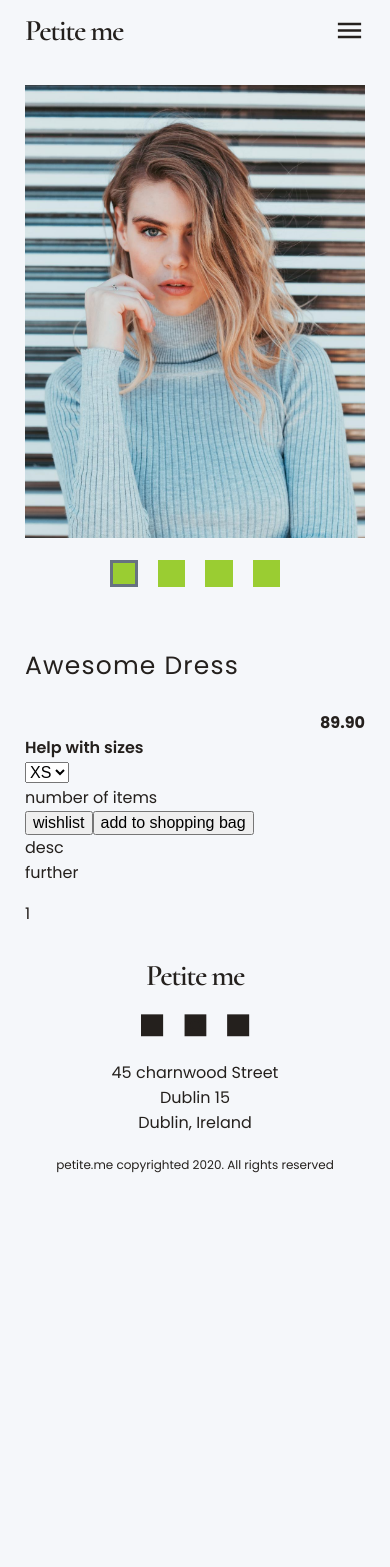
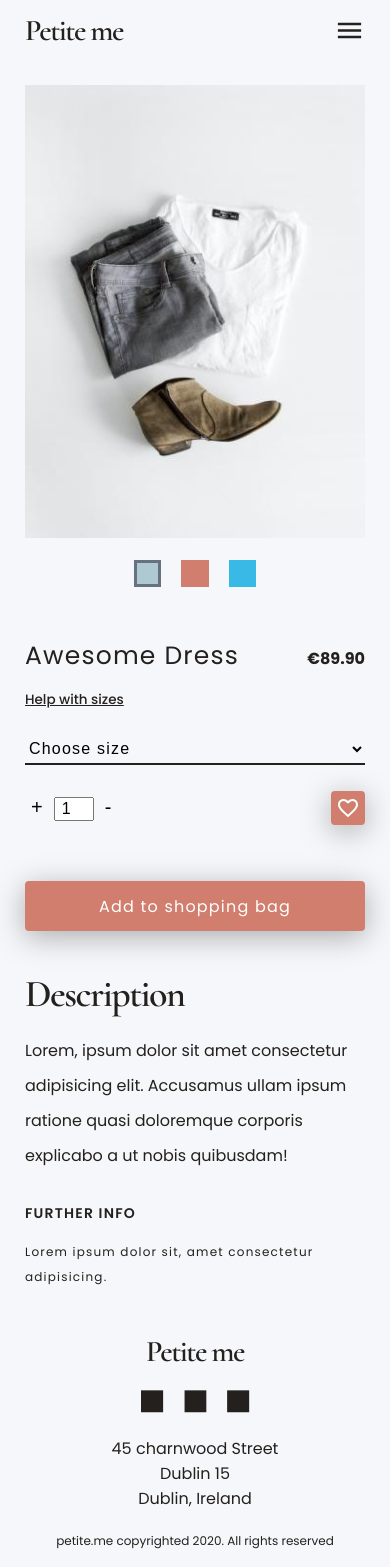
Before and after one commit to yurirech/petite-me-project, a Next.js app: page /categories/1/1 in a window 390 px wide. Before the commit the page ends 1191 px from the top, so only its background shows below. Built offline with nearby package versions, Linux system fonts and the light colour scheme.

Commit message:
mobile item collection finished

```diff
--- a/components/button/button.tsx
+++ b/components/button/button.tsx
@@ -1,18 +1,20 @@
 import styles from './button.module.scss';
 import uStyles from '../../styles/utils.module.scss';
 import classNames from 'classnames';
+import { Children } from 'react';
 
 interface Button {
-  title: string,
+  title?: string,
   backgroundColor?: string,
   type?: any
+  children?: any
 }
 
-const Button = ({title, type, backgroundColor }: Button) => {
+const Button = ({title, type, backgroundColor, children }: Button) => {
 
   return (
     <>
-      <button type={type} className={`${styles.button} ${styles[backgroundColor]}`}>{title}</button>
+      <button type={type} className={`${styles.button} ${styles[backgroundColor]}`}>{title}{children}</button>
     </>
   );
 }
--- /dev/null
+++ b/components/items-counter/items-counter.module.scss
@@ -0,0 +1,13 @@
+.itemsCounter {
+  button {
+    background-color: transparent;
+    border: none;
+    font-size: 2rem;
+  }
+
+  input {
+    max-width: 4rem;
+    text-align: center;
+    margin: 0 0.5rem;
+  }
+}
--- /dev/null
+++ b/components/items-counter/items-counter.tsx
@@ -0,0 +1,32 @@
+import { useState } from "react";
+import styles from "./items-counter.module.scss";
+
+const ItemsCounter = ({ value = 1, itemsInStock = 5 }) => {
+	const [numberOfItems, setNumberOfItems] = useState(value);
+
+	return (
+		<div className={styles.itemsCounter}>
+			<button
+				type="button"
+				onClick={() => {
+					if (numberOfItems < itemsInStock) setNumberOfItems(numberOfItems + 1);
+				}}
+			>
+				+
+			</button>
+			<input type="number" readOnly  value={numberOfItems} />
+			<button
+				type="button"
+				onClick={() => {
+					if (numberOfItems > 1) {
+						setNumberOfItems(numberOfItems - 1);
+					}
+				}}
+			>
+				-
+			</button>
+		</div>
+	);
+};
+
+export default ItemsCounter;
--- /dev/null
+++ b/components/select-menu/select-menu.module.scss
@@ -0,0 +1,15 @@
+@import "../../styles/_mixins.scss";
+
+.select {
+  width: 100%;
+  border: none;
+  border-bottom: 2px var(--color-petite-black) solid;
+  background-color: transparent;
+  min-height: 3.25rem;
+  transition: .6s;
+  outline: none;
+  margin: 1rem 0;
+
+  font-size: 1.6rem;
+  @include moreLetterSpacing;
+}
--- /dev/null
+++ b/components/select-menu/select-menu.tsx
@@ -0,0 +1,22 @@
+import styles from './select-menu.module.scss';
+
+interface SelectMenu {
+  name: string,
+  options: []
+}
+
+const SelectMenu = ({ name, options }) => {
+	return (
+		<>
+			<select name={name} id={name} className={styles.select}>
+				{options.map((option: string, i: number) => (
+					<option key={i} value={i}>
+						{option}
+					</option>
+				))}
+			</select>
+		</>
+	);
+};
+
+export default SelectMenu;
--- a/pages/categories/[category]/[item_id]/index.module.scss
+++ b/pages/categories/[category]/[item_id]/index.module.scss
@@ -16,12 +16,10 @@
 		margin-top: 1.15rem;
 
 		span {
-			background-color: yellowgreen;
 			width: 2.75rem;
 			height: 2.75rem;
 			display: block;
 			margin: 1rem;
-
 
 			&.selected {
 				border: 3px solid var(--color-petite-grey);
@@ -31,23 +29,74 @@
 
 	.info {
 		margin-top: 2.5rem;
+
+		.title {
 			display: flex;
-    flex-direction: column;
-
+			align-items: baseline;
 
 			p {
 				text-transform: capitalize;
 				font-size: 2.5rem;
-      display: inline-block;
+				margin: 1.5rem 0;
 				@include moreLetterSpacing;
 			}
 
 			small {
 				margin-left: auto;
 			}
+		}
 
 		a {
+			font-size: 1.35rem;
+			font-weight: 500;
+			margin-bottom: 1.25rem;
 			display: block;
+		}
+
+		form {
+			.layoutContainer {
+				margin-bottom: 4rem;
+				display: flex;
+				flex-wrap: wrap;
+				// justify-content: center;
+				align-items: center;
+
+				.numberOfItems {
+					margin: 2rem 0;
+					display: inline-block;
+				}
+
+				.wishlist {
+					margin-left: auto;
+					button {
+            display: flex;
+						padding: 0.5rem;
 					}
 				}
 			}
+    }
+
+    .description {
+      margin-top: 4rem;
+
+      p {
+        @include lineHeightP;
+      }
+    }
+
+    .furtherInfo {
+      margin: 3rem 0;
+
+      p {
+        @include moreLetterSpacing;
+        font-weight: 600;
+        font-size: 1.4rem;
+      }
+
+      small {
+        font-size: 75%;
+        @include moreLetterSpacing;
+      }
+    }
+	}
+}
--- a/pages/categories/[category]/[item_id]/index.tsx
+++ b/pages/categories/[category]/[item_id]/index.tsx
@@ -1,5 +1,6 @@
 import Head from "next/head";
 import Image from "next/image";
+import Link from "next/link";
 import { useRouter } from "next/router";
 
 import { Swiper, SwiperSlide } from "swiper/react";
@@ -9,6 +10,12 @@ import uStyles from "../../../../styles/utils.module.scss";
 
 import { getCategoryData } from "../../../../lib/categories";
 import DropdownMenu from "../../../../components/dropdown-menu/dropdown-menu";
+
+import SelectMenu from "../../../../components/select-menu/select-menu";
+import ItemsCounter from "../../../../components/items-counter/items-counter";
+import Button from "../../../../components/button/button";
+import Favorite from "../../../../public/icon/favorite-border.svg";
+import { useState } from "react";
 
 // export async function getStaticProps({params, items}) {
 //   try {
@@ -23,8 +30,42 @@ import DropdownMenu from "../../../../components/dropdown-menu/dropdown-menu";
 //   }
 // }
 
+const colors = ["#AFC9D2", "#D17E6E", "#39BAE6"];
+const photos = [
+	"/img/clothing-2.jpg",
+	"/img/who-are-we1.jpg",
+	"/img/model-1.jpg",
+	"/img/instapic.jpg",
+];
+
+const photosT = [
+	{
+		color: "#AFC9D2",
+		photos: [
+			"/img/clothing-2.jpg",
+			"/img/clothing-2.jpg",
+			"/img/clothing-2.jpg",
+
+		],
+	},
+	{
+		color: "#D17E6E",
+		photos: [
+			"/img/who-are-we1.jpg",
+			"/img/who-are-we1.jpg",
+			"/img/who-are-we1.jpg",
+		],
+	},
+	{
+		color: "#39BAE6",
+		photos: ["/img/model-1.jpg", "/img/model-1.jpg", "/img/model-1.jpg"],
+	},
+];
+
 const Item = () => {
 	const router = useRouter();
+	const [selectColor, setSelectColor] = useState(colors[0]);
+
 	return (
 		<>
 			<Head>
@@ -38,10 +79,13 @@ const Item = () => {
 							onSlideChange={() => console.log("slide change")}
 							onSwiper={(swiper) => console.log(swiper)}
 						>
+							{photos.map((photo) => {
+								return (
 									<SwiperSlide>
 										<div className={styles.swiperImgHolder}>
 											<Image
-										src="/img/model-1.jpg"
+												key={photo}
+												src={photo}
 												layout="responsive"
 												height="200"
 												width="150"
@@ -49,70 +93,62 @@ const Item = () => {
 											/>
 										</div>
 									</SwiperSlide>
-							<SwiperSlide>
-								<div className={styles.imgHolder}>
-									<Image
-										src="/img/model-1.jpg"
-										layout="responsive"
-										height="200"
-										width="150"
-										objectFit="cover"
-									/>
-								</div>
-							</SwiperSlide>
-							<SwiperSlide>
-								<div className={styles.imgHolder}>
-									<Image
-										src="/img/model-1.jpg"
-										layout="responsive"
-										height="200"
-										width="150"
-										objectFit="cover"
-									/>
-								</div>
-							</SwiperSlide>
-							<SwiperSlide>
-								<div className={styles.imgHolder}>
-									<Image
-										src="/img/model-1.jpg"
-										layout="responsive"
-										height="200"
-										width="150"
-										objectFit="cover"
-									/>
-								</div>
-							</SwiperSlide>
+								);
+							})}
 						</Swiper>
 					</section>
 					<section className={styles.colors}>
-						<span className={styles.selected}></span>
-						<span></span>
-						<span></span>
-						<span></span>
+						{colors.map((color) => (
+							<span
+								key={color}
+								style={{ backgroundColor: color }}
+								className={color === selectColor ? styles.selected : null}
+								onClick={() => setSelectColor(color)}
+							></span>
+						))}
 					</section>
 					<section className={styles.info}>
+						<div className={styles.title}>
 							<p>awesome dress</p>
 							<small>
-							<strong>89.90</strong>
+								<strong>€89.90</strong>
 							</small>
+						</div>
+						<Link href="/">
 							<a>Help with sizes</a>
+						</Link>
 						<form>
-							<select name="sizes" id="sizes">
-								<option value="x-small">XS</option>
-								<option value="small">S</option>
-								<option value="medium">M</option>
-								<option value="large">L</option>
-								<option value="x-large">XL</option>
-							</select>
-							<div className={styles.numberOfItems}>number of items</div>
-							<button>wishlist</button>
-							<button>add to shopping bag</button>
+							<div className={styles.layoutContainer}>
+								<SelectMenu
+									name="sizes"
+									options={["Choose size", "XS", "S", "M", "L", "XL"]}
+								/>
+								<div className={styles.numberOfItems}>
+									<ItemsCounter />
+								</div>
+								<div className={styles.wishlist}>
+									<Button type="button">
+										<Favorite width="24" height="24" fill="white" />
+									</Button>
+								</div>
+							</div>
+							<Button title="Add to shopping bag" />
 						</form>
-						<section className={styles.description}>desc</section>
-						<section className={styles.furtherInfo}>further</section>
+						<section className={styles.description}>
+							<h3>Description</h3>
+							<p>
+								Lorem, ipsum dolor sit amet consectetur adipisicing elit.
+								Accusamus ullam ipsum ratione quasi doloremque corporis
+								explicabo a ut nobis quibusdam!
+							</p>
 						</section>
-
-					<p>{router.query.item_id}</p>
+						<section className={styles.furtherInfo}>
+							<p>FURTHER INFO</p>
+							<small>
+								Lorem ipsum dolor sit, amet consectetur adipisicing.
+							</small>
+						</section>
+					</section>
 				</div>
 			</main>
 		</>
```
Also changed, not shown: public/icon/favorite-24px.svg (added), public/icon/favorite_border-24px.svg (added). Lines whose indentation alone changed are shown as unchanged.
